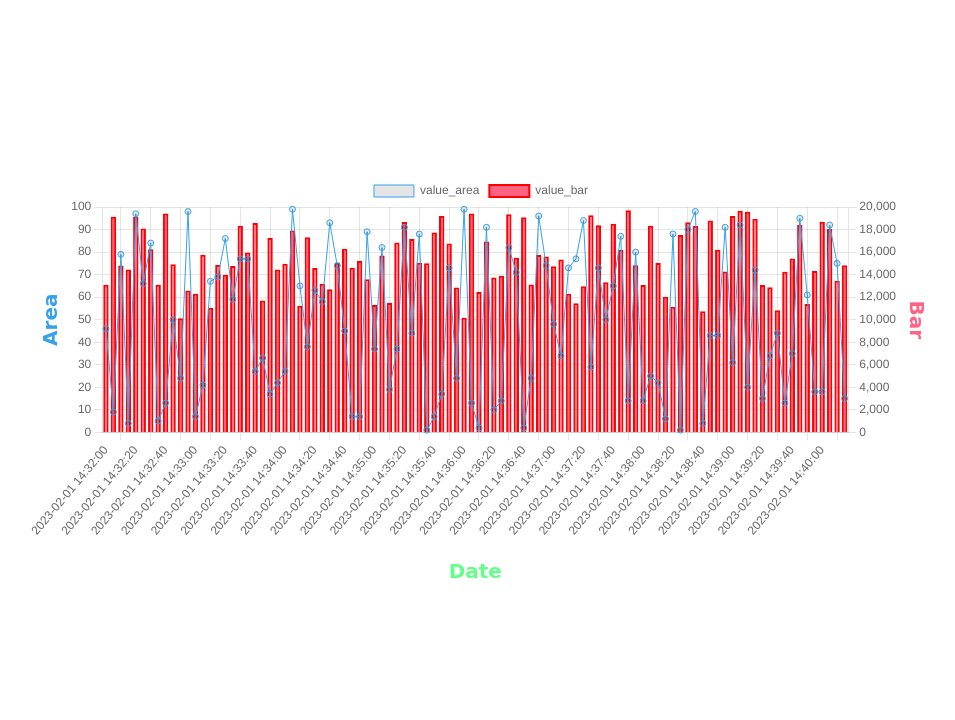
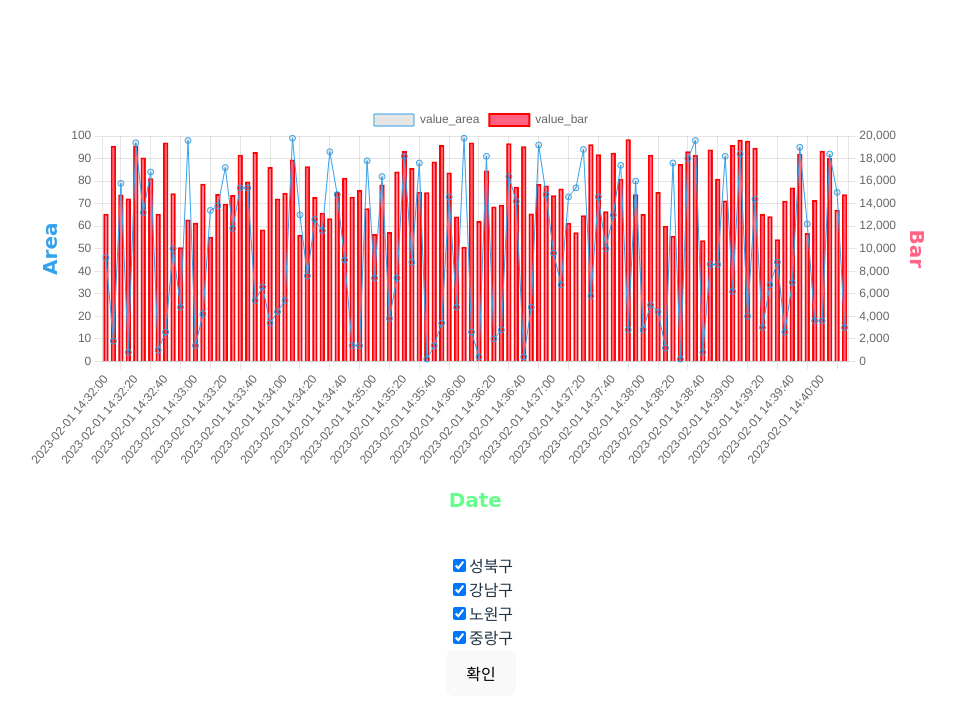
Before and after one commit to wanted-9th-3team/pre-onboarding-9th-3-03, a React (Vite) app: page / in a window 1280 px wide. Shown: the top 720 px of the page, without its empty margins (159-1114 px from the left). Built offline with nearby package versions, Linux system fonts and the light colour scheme.

Commit message:
feat: filter 기능 구현

```diff
--- a/src/components/Home.tsx
+++ b/src/components/Home.tsx
@@ -2,7 +2,7 @@ import React from 'react'
 import ChartView from './ChartView'
 import getChartInfo from '../apis/chartApi'
 import mock_data from '../data/mock_data.json'
-import { IDataBase } from '../Types'
+import { IDataBase, IFiterState } from '../Types'
 
 function Home() {
   const chartData = mock_data.response
@@ -35,7 +35,77 @@ function Home() {
     return data.time
   })
 
-  return <ChartView timeData={timeData} areaData={areaData} barData={barData} />
+  const [filterState, setFilterState] = React.useState<IFiterState>({
+    성북구: true,
+    강남구: true,
+    노원구: true,
+    중랑구: true,
+  })
+
+  const filterHandler = () => {
+    setDataBaseState(
+      DataBase.filter(data => {
+        return (
+          (filterState.성북구 && data.id === '성북구') ||
+          (filterState.강남구 && data.id === '강남구') ||
+          (filterState.노원구 && data.id === '노원구') ||
+          (filterState.중랑구 && data.id === '중랑구')
+        )
+      })
+    )
+  }
+
+  const checkoboxHandler = e => {
+    const { name, defaultChecked } = e.target
+    setFilterState({
+      ...filterState,
+      [name]: !defaultChecked,
+    })
+  }
+
+  return (
+    <>
+      <ChartView timeData={timeData} areaData={areaData} barData={barData} />
+
+      <div>
+        <input
+          type="checkbox"
+          name="성북구"
+          defaultChecked={filterState.성북구}
+          onClick={checkoboxHandler}
+        />
+        <label>성북구</label>
+      </div>
+      <div>
+        <input
+          type="checkbox"
+          name="강남구"
+          defaultChecked={filterState.강남구}
+          onClick={checkoboxHandler}
+        />
+        <label>강남구</label>
+      </div>
+      <div>
+        <input
+          type="checkbox"
+          name="노원구"
+          defaultChecked={filterState.노원구}
+          onClick={checkoboxHandler}
+        />
+        <label>노원구</label>
+      </div>
+      <div>
+        <input
+          type="checkbox"
+          name="중랑구"
+          defaultChecked={filterState.중랑구}
+          onClick={checkoboxHandler}
+        />
+        <label>중랑구</label>
+      </div>
+      <button onClick={filterHandler}>확인</button>
+    </>
+  )
 }
 
 export default Home
```
Also changed, not shown: src/Types.ts (+8 -0 lines).
